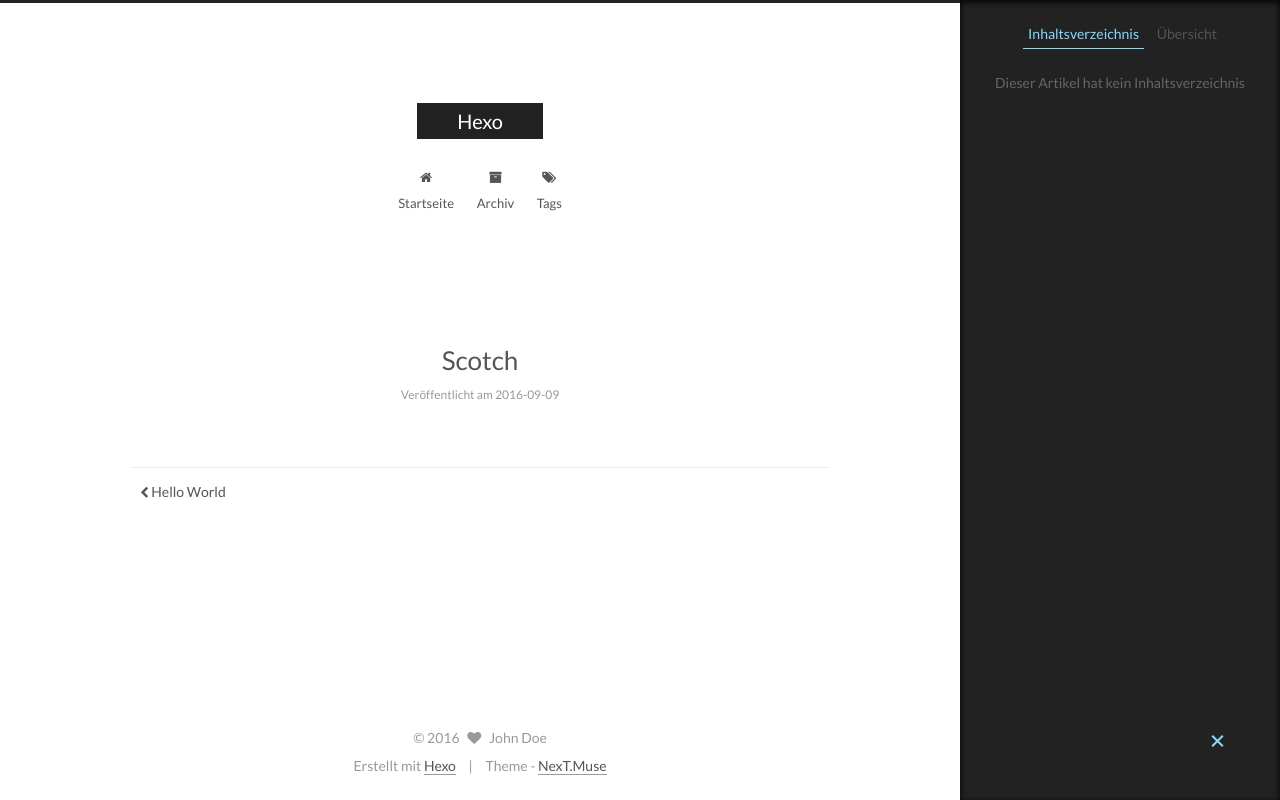
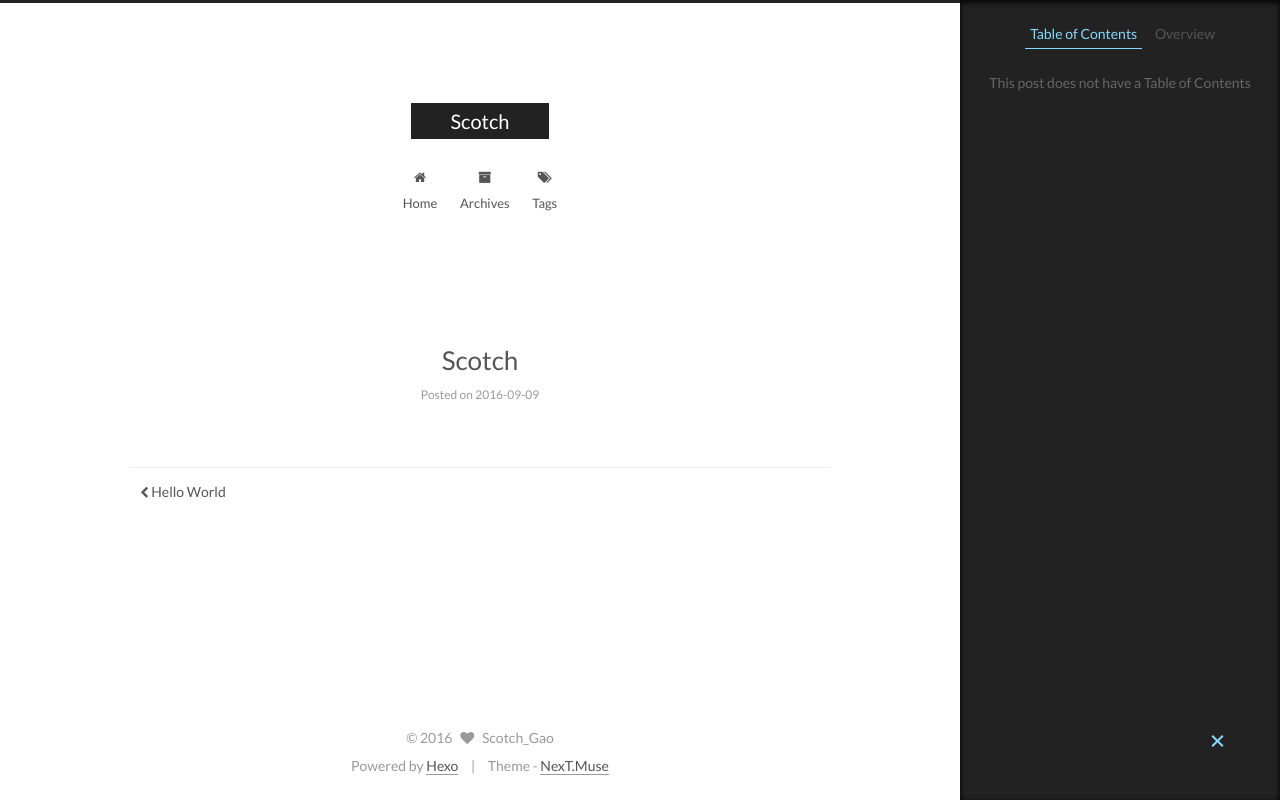
Before and after one commit to gaoqingsong309/gaoqingsong309.github.io, a plain HTML site: page 2016/09/09/Scotch/index.html in a window 1280 px wide. Both pictures are taken after a click on the element 1217 px from the left and 742 px from the top of the page. Drawn offline with Linux system fonts and the light colour scheme.

Commit message:
Site updated: 2016-09-09 15:06:59

```diff
--- a/2016/09/09/Scotch/index.html
+++ b/2016/09/09/Scotch/index.html
@@ -87,7 +87,7 @@
 <meta property="og:type" content="article">
 <meta property="og:title" content="Scotch">
 <meta property="og:url" content="http://yoursite.com/2016/09/09/Scotch/index.html">
-<meta property="og:site_name" content="Hexo">
+<meta property="og:site_name" content="Scotch">
 <meta property="og:updated_time" content="2016-09-09T02:44:21.000Z">
 <meta name="twitter:card" content="summary">
 <meta name="twitter:title" content="Scotch">
@@ -113,10 +113,10 @@
 
   <link rel="canonical" href="http://yoursite.com/2016/09/09/Scotch/"/>
 
-  <title> Scotch | Hexo </title>
+  <title> Scotch | Scotch </title>
 </head>
 
-<body itemscope itemtype="http://schema.org/WebPage" lang="">
+<body itemscope itemtype="http://schema.org/WebPage" lang="zh_CN">
 
 
 
@@ -144,7 +144,7 @@
   <div class="custom-logo-site-title">
     <a href="/"  class="brand" rel="start">
       <span class="logo-line-before"><i></i></span>
-      <span class="site-title">Hexo</span>
+      <span class="site-title">Scotch</span>
       <span class="logo-line-after"><i></i></span>
     </a>
   </div>
@@ -171,7 +171,7 @@
 
               <i class="menu-item-icon fa fa-fw fa-home"></i> <br />
 
-            Startseite
+            Home
           </a>
         </li>
 
@@ -181,7 +181,7 @@
 
               <i class="menu-item-icon fa fa-fw fa-archive"></i> <br />
 
-            Archiv
+            Archives
           </a>
         </li>
 
@@ -244,7 +244,7 @@
             <span class="post-meta-item-icon">
               <i class="fa fa-calendar-o"></i>
             </span>
-            <span class="post-meta-item-text">Veröffentlicht am</span>
+            <span class="post-meta-item-text">Posted on</span>
             <time itemprop="dateCreated" datetime="2016-09-09T10:44:21+08:00" content="2016-09-09">
               2016-09-09
             </time>
@@ -353,10 +353,10 @@
 
         <ul class="sidebar-nav motion-element">
           <li class="sidebar-nav-toc sidebar-nav-active" data-target="post-toc-wrap" >
-            Inhaltsverzeichnis
+            Table of Contents
           </li>
           <li class="sidebar-nav-overview" data-target="site-overview">
-            Übersicht
+            Overview
           </li>
         </ul>
 
@@ -365,15 +365,15 @@
         <div class="site-author motion-element" itemprop="author" itemscope itemtype="http://schema.org/Person">
           <img class="site-author-image" itemprop="image"
                src="/images/avatar.gif"
-               alt="John Doe" />
-          <p class="site-author-name" itemprop="name">John Doe</p>
+               alt="Scotch_Gao" />
+          <p class="site-author-name" itemprop="name">Scotch_Gao</p>
           <p class="site-description motion-element" itemprop="description"></p>
         </div>
         <nav class="site-state motion-element">
           <div class="site-state-item site-state-posts">
             <a href="/archives">
               <span class="site-state-item-count">2</span>
-              <span class="site-state-item-name">Artikel</span>
+              <span class="site-state-item-name">posts</span>
             </a>
           </div>
 
@@ -404,7 +404,7 @@
 
 
 
-              <p class="post-toc-empty">Dieser Artikel hat kein Inhaltsverzeichnis</p>
+              <p class="post-toc-empty">This post does not have a Table of Contents</p>
 
           </div>
         </section>
@@ -427,11 +427,11 @@
   <span class="with-love">
     <i class="fa fa-heart"></i>
   </span>
-  <span class="author" itemprop="copyrightHolder">John Doe</span>
+  <span class="author" itemprop="copyrightHolder">Scotch_Gao</span>
 </div>
 
 <div class="powered-by">
-  Erstellt mit  <a class="theme-link" href="https://hexo.io">Hexo</a>
+  Powered by <a class="theme-link" href="https://hexo.io">Hexo</a>
 </div>
 
 <div class="theme-info">
```
Also changed, not shown: 2016/09/09/hello-world/index.html (+14 -14 lines), archives/2016/09/index.html (+14 -14 lines), archives/2016/index.html (+14 -14 lines), archives/index.html (+14 -14 lines), index.html (+15 -15 lines).
